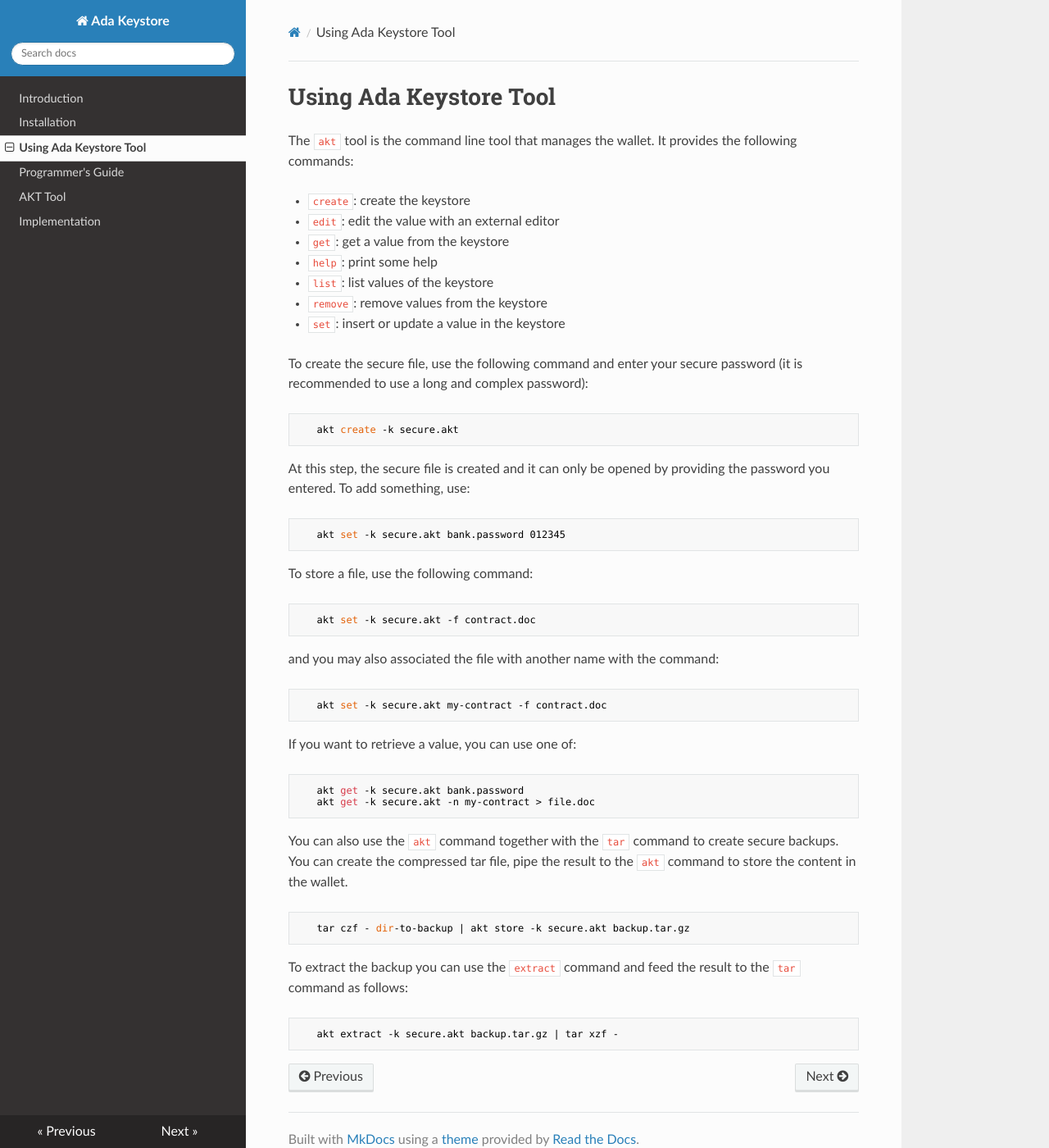
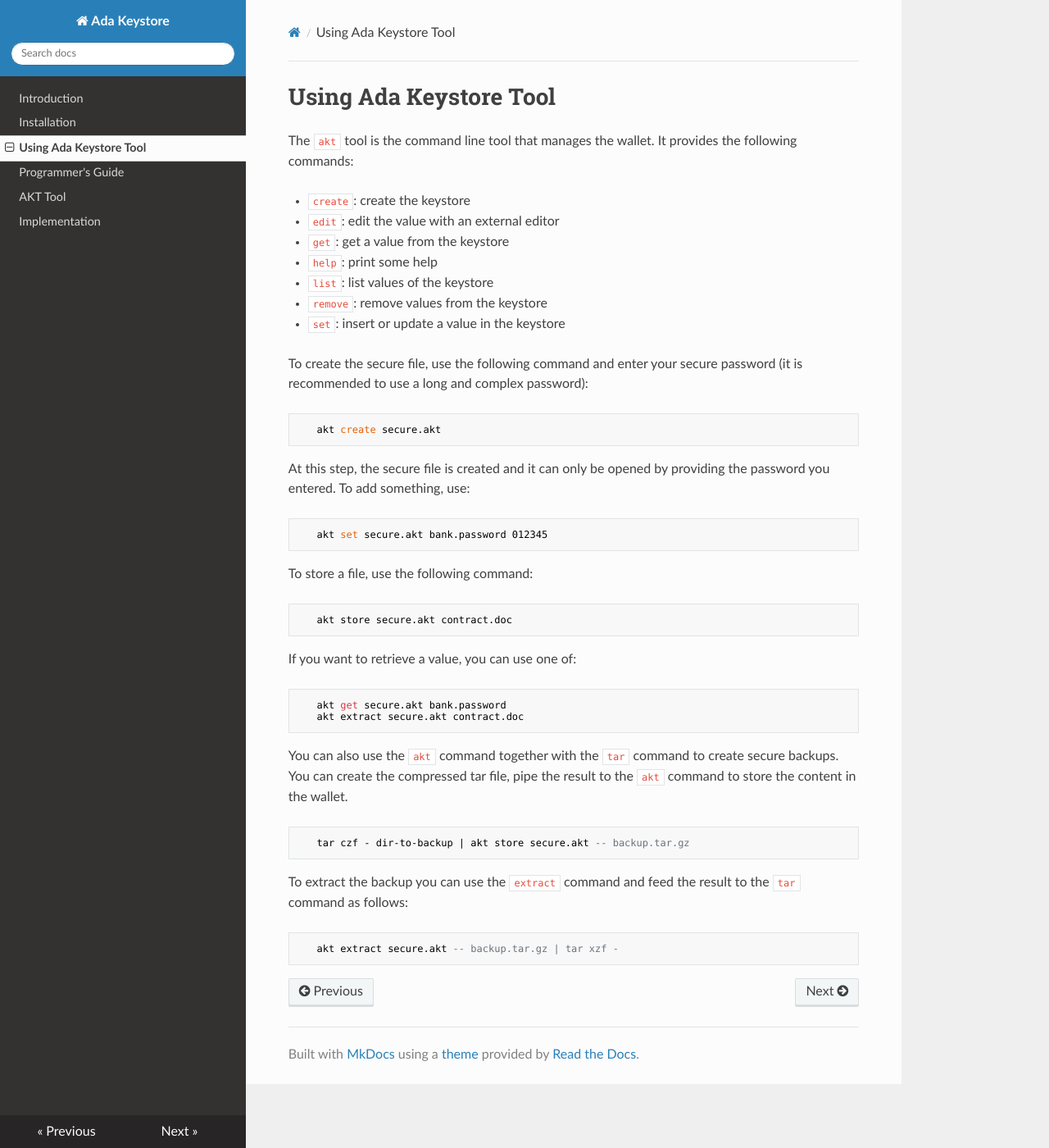
Before and after one commit to stcarrez/ada-keystore, an MkDocs documentation site: the page built from docs/Using.md, in a window 1280 px wide and 1400 px high. Shown: the whole window at 82% size. Built offline with MkDocs 1.6.1, drawn with Linux system fonts in a browser that asks for light colours; nearby versions of some CDN libraries; old or Windows-style settings are respelled for this version of MkDocs.

Commit message:
Update to use the simplified syntax

````diff
--- a/docs/Using.md
+++ b/docs/Using.md
@@ -15,30 +15,25 @@ To create the secure file, use the following command and enter
 your secure password (it is recommended to use a long and complex password):
 
 ```
-   akt create -k secure.akt
+   akt create secure.akt
 ```
 
 At this step, the secure file is created and it can only be opened
 by providing the password you entered.  To add something, use:
 
 ```
-   akt set -k secure.akt bank.password 012345
+   akt set secure.akt bank.password 012345
 ```
 
 To store a file, use the following command:
 ```
-   akt set -k secure.akt -f contract.doc
+   akt store secure.akt contract.doc
 ```
-and you may also associated the file with another name with the command:
-```
-   akt set -k secure.akt my-contract -f contract.doc
-```
-
 
 If you want to retrieve a value, you can use one of:
 ```
-   akt get -k secure.akt bank.password
-   akt get -k secure.akt -n my-contract > file.doc
+   akt get secure.akt bank.password
+   akt extract secure.akt contract.doc
 ```
 
 You can also use the `akt` command together with the `tar` command
@@ -46,12 +41,12 @@ to create secure backups.  You can create the compressed tar file,
 pipe the result to the `akt` command to store the content in the wallet.
 
 ```
-   tar czf - dir-to-backup | akt store -k secure.akt backup.tar.gz
+   tar czf - dir-to-backup | akt store secure.akt -- backup.tar.gz
 ```
 
 To extract the backup you can use the `extract` command and feed the
 result to the `tar` command as follows:
 
 ```
-   akt extract -k secure.akt backup.tar.gz | tar xzf -
+   akt extract secure.akt -- backup.tar.gz | tar xzf -
 ```
````
